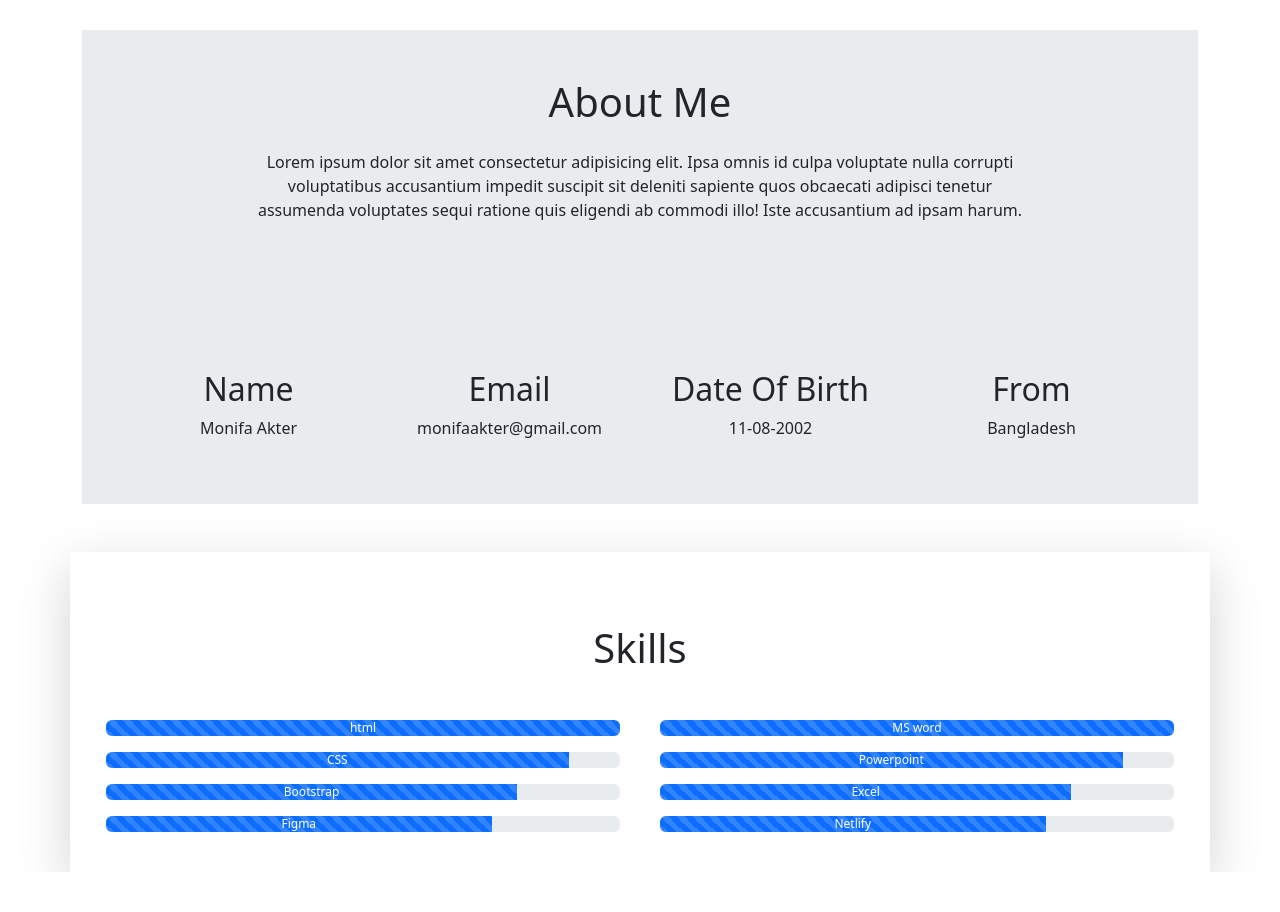
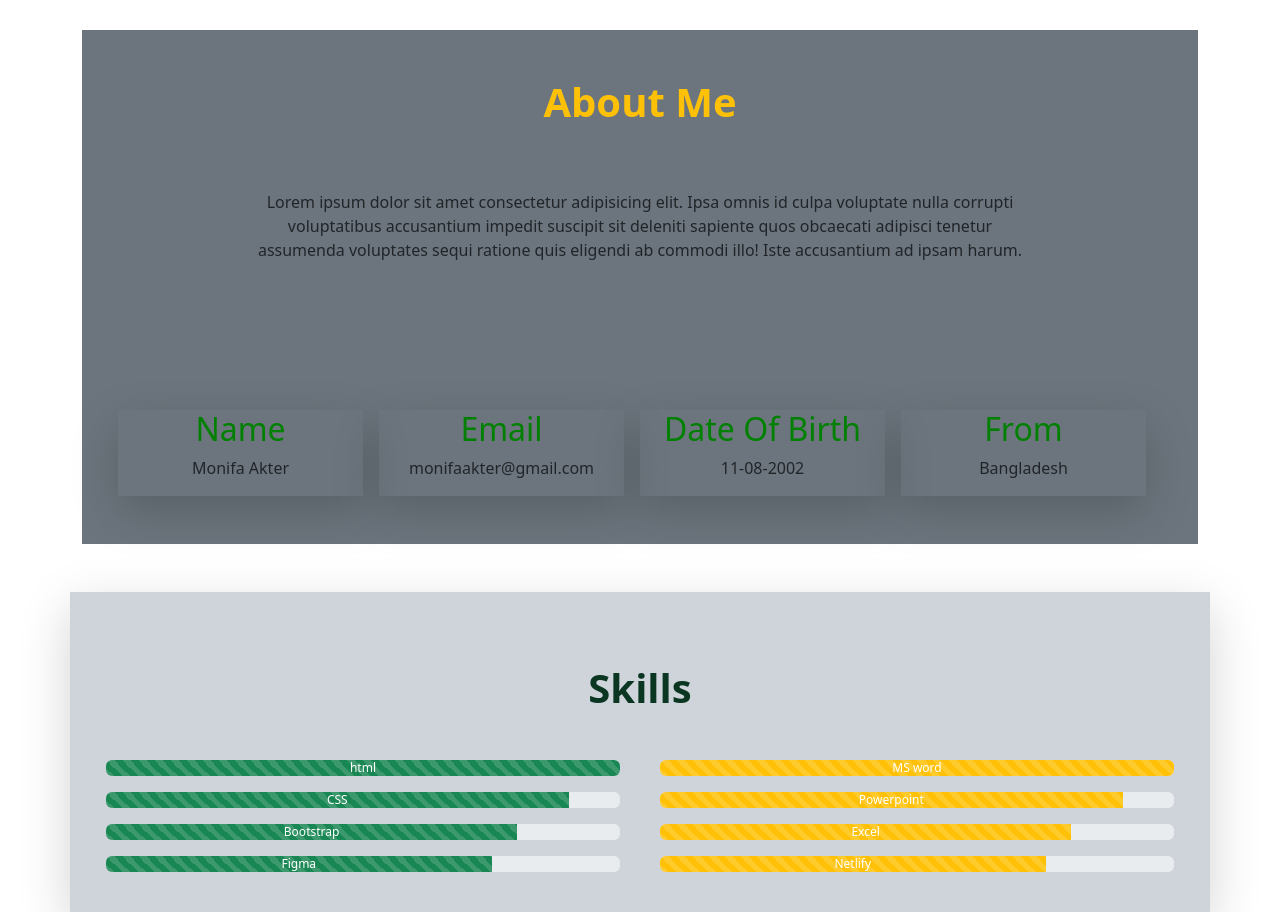
Before and after one commit to MonifaAnna/my-portfolio-website, a plain HTML site: page about.html in a window 1280 px wide. Before the commit the page ends 872 px from the top, so only its background shows below. Drawn offline with nearby package versions, Linux system fonts and the light colour scheme.

Commit message:
about done

```diff
--- a/about.html
+++ b/about.html
@@ -8,37 +8,41 @@
     <style>
         .first-div{
             text-align: center;
+
         }
         .second-div{
             margin-top: 30px;
             margin-bottom: 100px;
         }
+        h2{
+            color: green;
+        }
     </style>
   </head>
   <body>
     <section class="container">
-    <section class="bg-body-secondary">
+    <section class="bg-secondary">
         <div class="first-div">
             <div class="second-div">
-                <h1 class="pt-5 pb-3">About Me</h1>
+                <h1 class="pt-5 pb-3 text-warning mb-5 fw-bold">About Me</h1>
                 <p>Lorem ipsum dolor sit amet consectetur adipisicing elit. Ipsa omnis id culpa voluptate nulla corrupti<br> voluptatibus accusantium impedit suscipit sit deleniti sapiente quos obcaecati adipisci tenetur<br> assumenda voluptates sequi ratione quis eligendi ab commodi illo! Iste accusantium ad ipsam harum.</p>
             </div>
 
 
         <div class="row p-5">
-        <div class="col">
+        <div class="col shadow-lg me-3">
             <h2>Name</h2>
             <p>Monifa Akter</p>
         </div>
-        <div class="col">
+        <div class="col shadow-lg me-3">
             <h2>Email</h2>
             <p>monifaakter@gmail.com</p>
         </div>
-        <div class="col">
+        <div class="col shadow-lg me-3">
             <h2>Date Of Birth</h2>
             <p>11-08-2002</p>
         </div>
-        <div class="col">
+        <div class="col shadow-lg me-3">
             <h2>From</h2>
             <p>Bangladesh</p>
         </div>
@@ -47,38 +51,38 @@
     </section>
     <section>
 
-            <div class="row mt-5 shadow-lg p-4 g-4">
-                <h1 class="mt-5 mb-4 d-flex justify-content-center">Skills</h1>
+            <div class="row mt-5 shadow-lg p-4 g-4 bg-dark-subtle">
+                <h1 class="mt-5 mb-4 d-flex justify-content-center text-success-emphasis fw-bold">Skills</h1>
                 <div class="col">
 
                 <div class="progress mb-3" role="progressbar" aria-label="Animated striped example" aria-valuenow="75" aria-valuemin="0" aria-valuemax="100">
-                    <div class="progress-bar progress-bar-striped progress-bar-animated" style="width: 100%">html</div>
+                    <div class="progress-bar progress-bar-striped progress-bar-animated bg-success" style="width: 100%">html</div>
                   </div>
 
                   <div class="progress mb-3" role="progressbar" aria-label="Animated striped example" aria-valuenow="75" aria-valuemin="0" aria-valuemax="100">
-                    <div class="progress-bar progress-bar-striped progress-bar-animated" style="width: 90%">CSS</div>
+                    <div class="progress-bar progress-bar-striped progress-bar-animated bg-success" style="width: 90%">CSS</div>
                   </div>
                   <div class="progress mb-3" role="progressbar" aria-label="Animated striped example" aria-valuenow="75" aria-valuemin="0" aria-valuemax="100">
-                    <div class="progress-bar progress-bar-striped progress-bar-animated" style="width: 80%">Bootstrap</div>
+                    <div class="progress-bar progress-bar-striped progress-bar-animated bg-success" style="width: 80%">Bootstrap</div>
                   </div>
                   <div class="progress mb-3" role="progressbar" aria-label="Animated striped example" aria-valuenow="75" aria-valuemin="0" aria-valuemax="100">
-                    <div class="progress-bar progress-bar-striped progress-bar-animated" style="width: 75%">Figma</div>
+                    <div class="progress-bar progress-bar-striped progress-bar-animated bg-success" style="width: 75%">Figma</div>
                   </div>
                 </div>
                 <div class="col ms-3">
 
                     <div class="progress mb-3" role="progressbar" aria-label="Animated striped example" aria-valuenow="75" aria-valuemin="0" aria-valuemax="100">
-                        <div class="progress-bar progress-bar-striped progress-bar-animated" style="width: 100%">MS word</div>
+                        <div class="progress-bar progress-bar-striped progress-bar-animated bg-warning" style="width: 100%">MS word</div>
                       </div>
 
                       <div class="progress mb-3" role="progressbar" aria-label="Animated striped example" aria-valuenow="75" aria-valuemin="0" aria-valuemax="100">
-                        <div class="progress-bar progress-bar-striped progress-bar-animated" style="width: 90%">Powerpoint</div>
+                        <div class="progress-bar progress-bar-striped progress-bar-animated bg-warning" style="width: 90%">Powerpoint</div>
                       </div>
                       <div class="progress mb-3" role="progressbar" aria-label="Animated striped example" aria-valuenow="75" aria-valuemin="0" aria-valuemax="100">
-                        <div class="progress-bar progress-bar-striped progress-bar-animated" style="width: 80%">Excel</div>
+                        <div class="progress-bar progress-bar-striped progress-bar-animated bg-warning" style="width: 80%">Excel</div>
                       </div>
                       <div class="progress mb-3" role="progressbar" aria-label="Animated striped example" aria-valuenow="75" aria-valuemin="0" aria-valuemax="100">
-                        <div class="progress-bar progress-bar-striped progress-bar-animated" style="width: 75%">Netlify</div>
+                        <div class="progress-bar progress-bar-striped progress-bar-animated bg-warning" style="width: 75%">Netlify</div>
                       </div>
                     </div>
 
```
